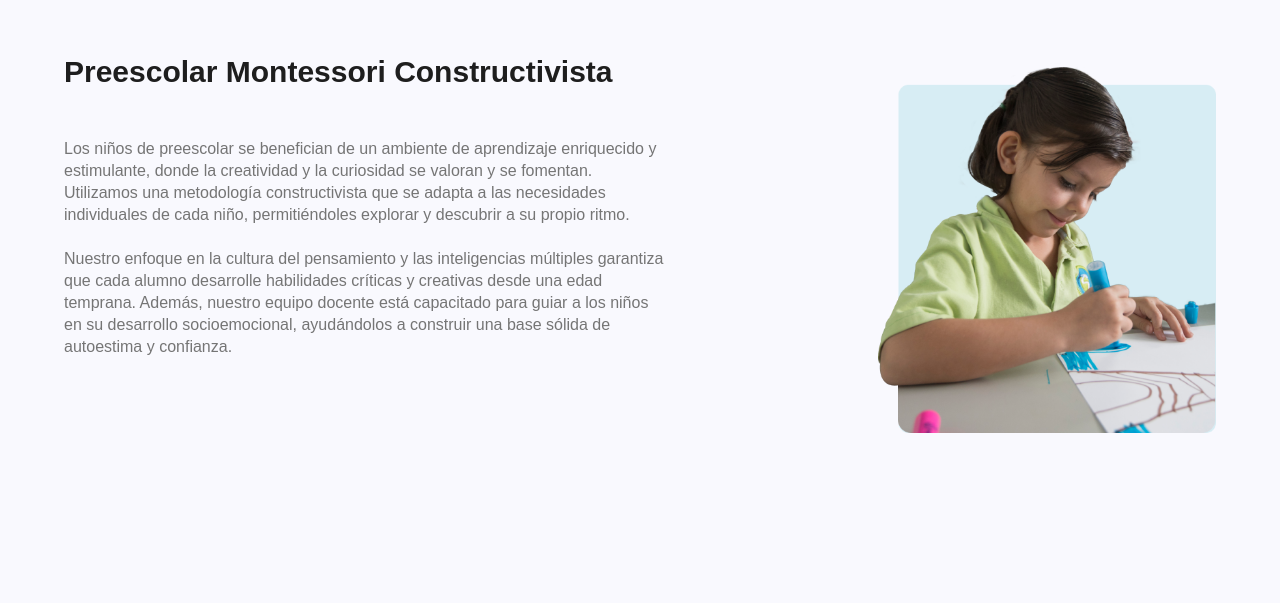
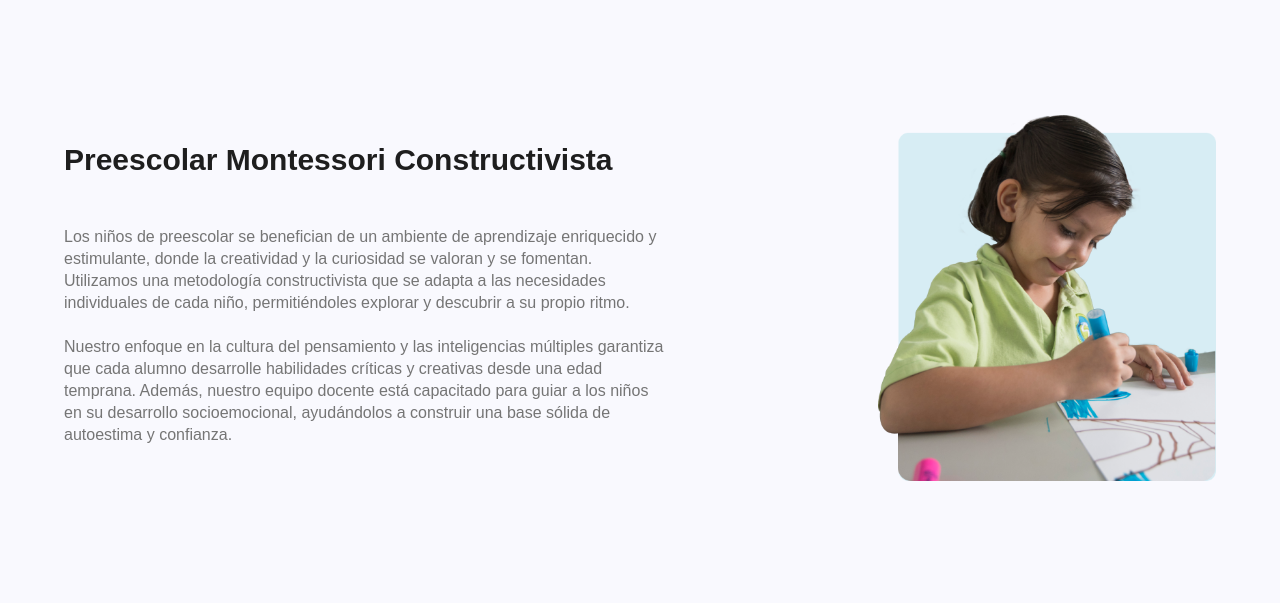
Before and after one commit to isabelrobleda/frontend-senda, a React (Vite) app: page /preescolar in a window 1280 px wide. Shown: the part 2117-2720 px from the top of the page. Built offline with nearby package versions, Linux system fonts and the light colour scheme; a web font is replaced by a local one.

Commit message:
changes in preescolar

```diff
--- a/src/pages/Oferta/Preescolar.jsx
+++ b/src/pages/Oferta/Preescolar.jsx
@@ -144,8 +144,8 @@ function Preescolar() {
       </div>
 
         {/* Fourth Section */}
-        <div className="w-full bg-[#f9f9fe] py-16 md:py-32">
-          <div className="w-full max-w-screen-xl mx-auto px-4 md:px-16 flex flex-col md:flex-row justify-between items-start gap-12">
+        <div className="w-full bg-[#f9f9fe] py-16 md:py-44">
+          <div className="w-full max-w-screen-xl mx-auto px-4 md:px-16 flex flex-col md:flex-row justify-between items-center gap-12">
             <div className="flex flex-col justify-start items-start gap-12 md:px-0 px-6">
               <div className="text-[#1e1e1e] text-2xl md:text-3xl font-semibold">
                 Preescolar Montessori Constructivista
@@ -167,7 +167,7 @@ function Preescolar() {
                 una base sólida de autoestima y confianza.
               </div>
             </div>
-            <div className="relative w-full max-w-md h-96 md:h-[555px]">
+            <div className="relative w-full max-w-md h-96 ">
               <div className="bg-[#d6ecf4] rounded-lg">
                 <img
                   src={MiddlePreescolar}
@@ -294,8 +294,8 @@ function Preescolar() {
                 Preescolar
               </p>
               <a href="mailto:direccionpreescolar@colegiosenda.edu.mx">
-                <div className="absolute hover:bg-gray-200 h-10 ml-14 px-8 z-10 md:bottom-14 bottom-10  py-2 bg-white rounded-2xl  ">
-                  <span className="text-black/90 md:text-base text-sm font-medium font-['Roboto'] leading-normal tracking-tight hover:cursor-pointer">
+                <div className="absolute hover:bg-[#009bce] text-black/90 hover:text-white h-10 ml-14 px-8 z-10 md:bottom-14 bottom-10  py-2 bg-white rounded-2xl  ">
+                  <span className=" md:text-base text-sm font-medium font-['Roboto'] leading-normal tracking-tight hover:cursor-pointer">
                     Contactar
                   </span>
                 </div>
```
